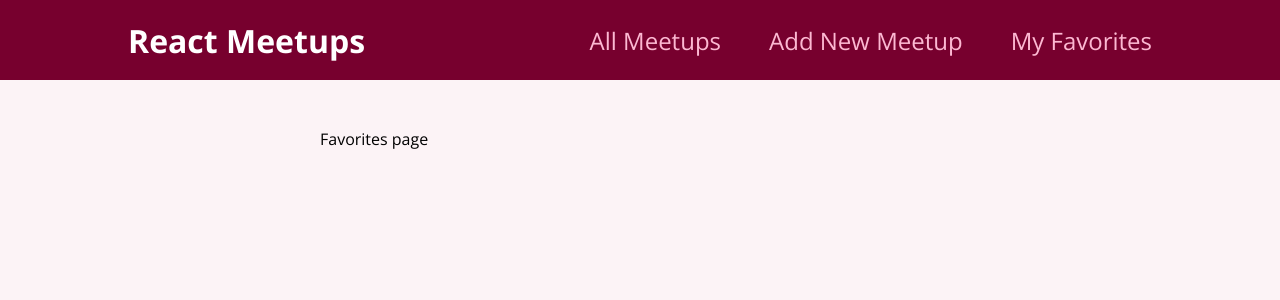
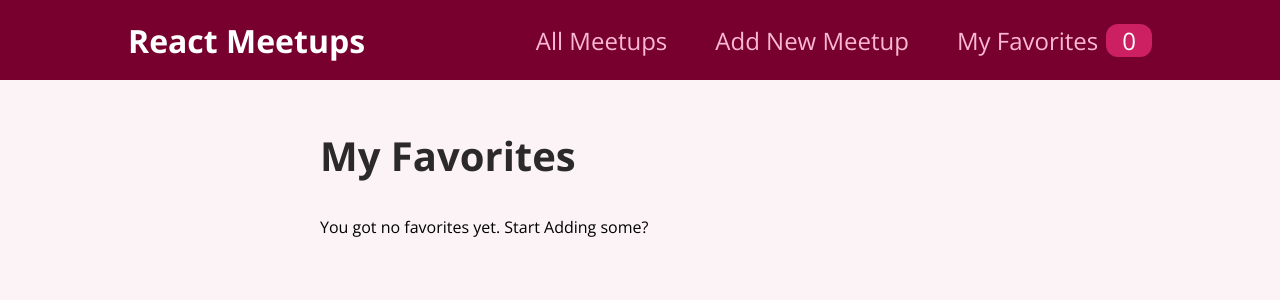
Before and after one commit to navidasadipur/reactCourseMeetup, a React (Create React App) app: page /favorites in a window 1280 px wide. Shown: the top 300 px of the page. Built offline with nearby package versions, Linux system fonts and the light colour scheme.

Commit message:
add items to favorite page and favorite items count badge

```diff
--- a/src/components/layout/MainNavigation.js
+++ b/src/components/layout/MainNavigation.js
@@ -1,8 +1,12 @@
+import { useContext } from "react";
 import { Link } from "react-router-dom";
 
 import classes from "./MainNavigation.module.css";
+import FavoritesContext from "../../store/context-favorites";
 
 function MainNavigation() {
+  const FavoritesCtx = useContext(FavoritesContext);
+
   return (
     <header className={classes.header}>
       <div className={classes.logo}>React Meetups</div>
@@ -15,7 +19,10 @@
             <Link to="/new-meetup">Add New Meetup</Link>
           </li>
           <li>
-            <Link to="/favorites">My Favorites</Link>
+            <Link to="/favorites">
+              My Favorites
+              <span className={classes.badge}>{FavoritesCtx.totalFavorites}</span>
+            </Link>
           </li>
         </ul>
       </nav>
--- a/src/pages/Favorites.js
+++ b/src/pages/Favorites.js
@@ -1,6 +1,23 @@
+import { useContext } from 'react';
+import MeetupList from '../components/meetups/MeetupList';
+
+import FavoritesContext from '../store/context-favorites';
+
 function FavoritesPage(){
+    const FavoritesCtx = useContext(FavoritesContext);
+
+    let content;
+    if (FavoritesCtx.totalFavorites === 0) {
+        content = <p>You got no favorites yet. Start Adding some?</p>
+    } else {
+        content = <MeetupList meetups={FavoritesCtx.favorites}/>
+    }
+
     return (
-        <div>Favorites page</div>
+        <section>
+            <h1>My Favorites</h1>
+            {content}
+        </section>
     );
 }
 
```
